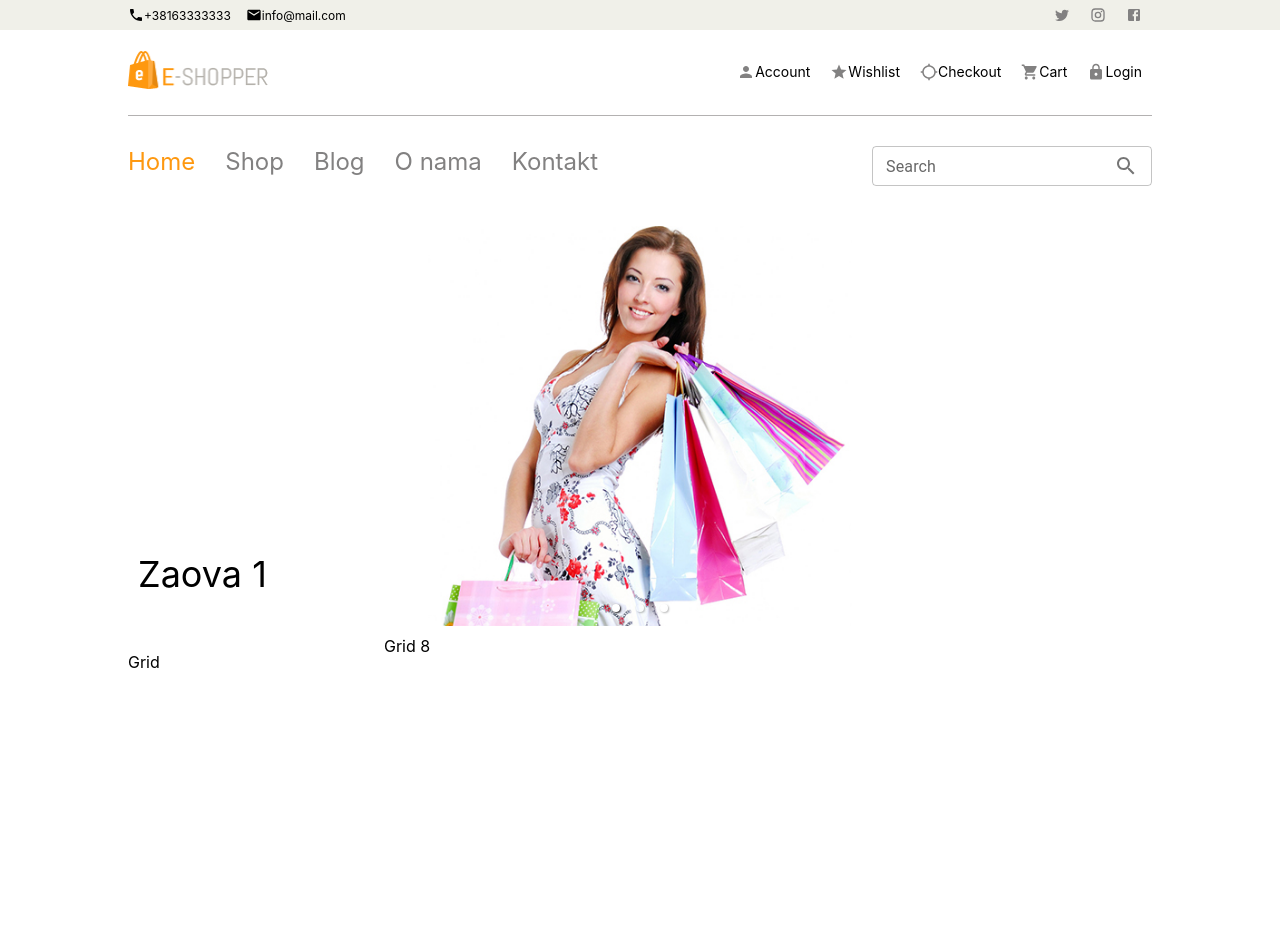
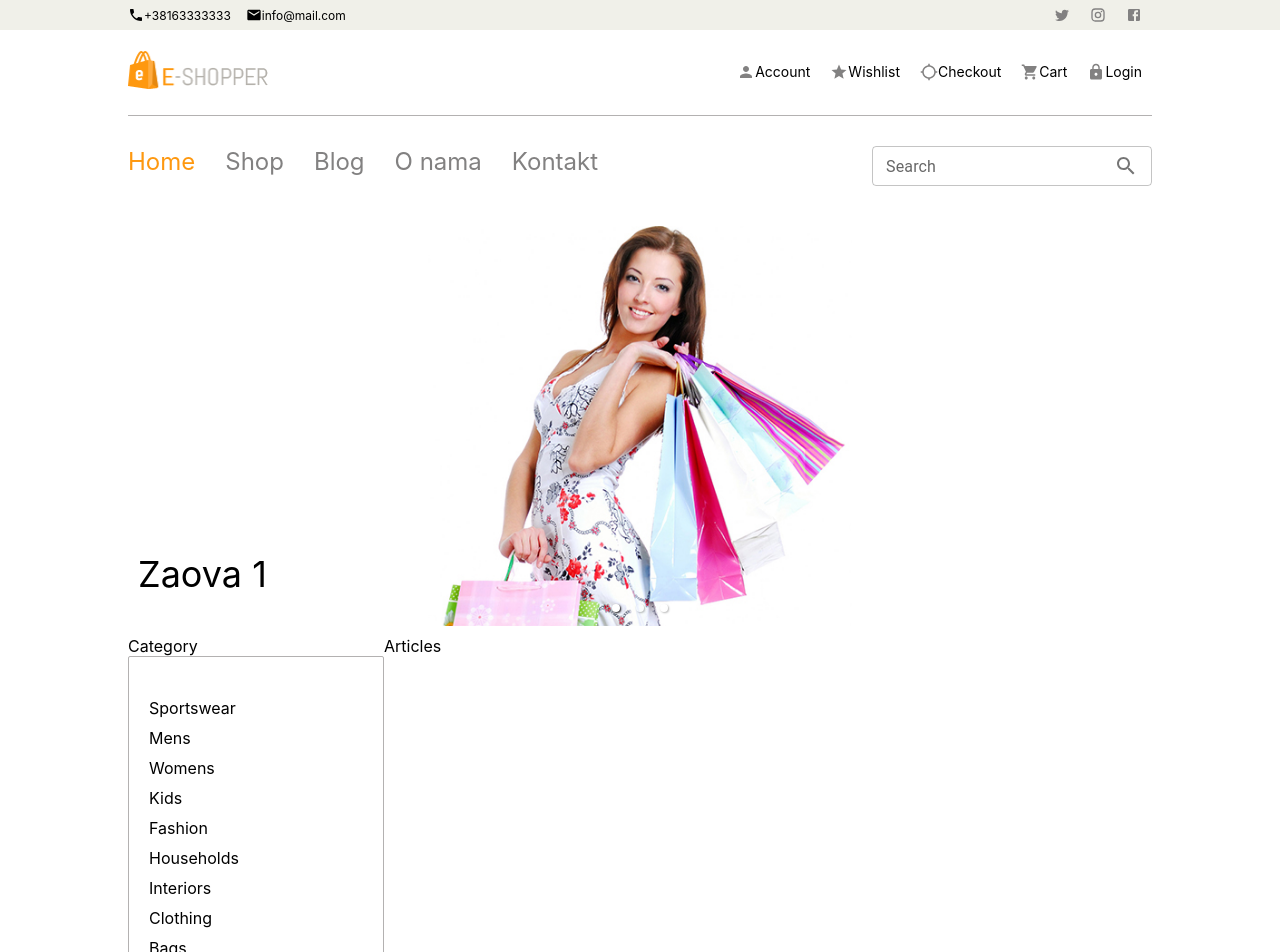
Before and after one commit to kemalkujovic/nitshop, a React (Create React App) app: page / in a window 1280 px wide. Shown: the top 952 px of the page. Before the commit the page ends 800 px from the top, so only its background shows below. Built offline with nearby package versions, Linux system fonts and the light colour scheme.

Commit message:
Add category and styling category

```diff
--- a/src/Templates/CategoryTab/CategoryTab.jsx
+++ b/src/Templates/CategoryTab/CategoryTab.jsx
@@ -1,21 +1,108 @@
 import React from "react";
 import Text from "../../components/Text/Text";
 import SimplifiedDiv from "../../components/SimplifiedDiv/SimplifiedDiv";
+import AddIcon from "@mui/icons-material/Add";
 import { colors } from "../../util/theme";
-
+const categories = [
+  {
+    name: "Sportswear",
+    active: false,
+  },
+  {
+    name: "Mens",
+    active: false,
+  },
+  {
+    name: "Womens",
+    active: false,
+  },
+  {
+    name: "Kids",
+    active: false,
+  },
+  {
+    name: "Fashion",
+    active: false,
+  },
+  {
+    name: "Households",
+    active: false,
+  },
+  {
+    name: "Interiors",
+    active: false,
+  },
+  {
+    name: "Clothing",
+    active: false,
+  },
+  {
+    name: "Bags",
+    active: false,
+  },
+  {
+    name: "Shoes",
+    active: false,
+  },
+];
+const subCategory = [
+  {
+    categoryName: "Sportswear",
+    name: "Addidas",
+    active: false,
+  },
+  {
+    categoryName: "Sportswear",
+    name: "Nike",
+    active: false,
+  },
+  {
+    categoryName: "Sportswear",
+    name: "Puma",
+    active: false,
+  },
+  {
+    categoryName: "Mens",
+    name: "Addidas",
+    active: false,
+  },
+  {
+    categoryName: "Mens",
+    name: "Nike",
+    active: false,
+  },
+  {
+    categoryName: "Mens",
+    name: "Puma",
+    active: false,
+  },
+];
 const CategoryTab = () => {
   const styles = {
     container: {
-      width: "100%",
-      borderWidth: "0.5px",
-      borderColor: colors.lightGray,
-      borderRadius: "5px",
+      // width: "100%",
+      border: `0.5px solid ${colors.lightGrayColor}`,
+      borderRadius: "2px",
       textAlign: "left",
+      padding: "15px 20px",
+    },
+    category: {
+      padding: "5px 0px",
+      listStyle: "none",
     },
   };
+
   return (
     <SimplifiedDiv style={styles.container}>
-      <p>Grid</p>
+      <ul style={styles.category}>
+        {categories.map((cat) => {
+          return (
+            <li style={styles.category} key={cat.name}>
+              {cat.name}
+            </li>
+          );
+        })}
+      </ul>
     </SimplifiedDiv>
   );
 };
--- a/src/Templates/Navigation/LinkBar.jsx
+++ b/src/Templates/Navigation/LinkBar.jsx
@@ -6,7 +6,6 @@
 import InputAdornment from "@mui/material/InputAdornment";
 import SearchIcon from "@mui/icons-material/Search";
 import Text from "../../components/Text/Text";
-import SearchBar from "./SearchBar";
 import SimplifiedDiv from "../../components/SimplifiedDiv/SimplifiedDiv";
 import { getScreenWidth } from "../../util/helper";
 import MenuIcon from "@mui/icons-material/Menu";
@@ -33,6 +32,12 @@
   linkMenu: {
     backgroundColor: colors.grayColor,
     textAlign: "left",
+    padding: "10px 20px",
+  },
+  links: {
+    padding: "10px 0px",
+    fontSize: fontSize.normal,
+    color: colors.white,
   },
 };
 const LinkBar = (props) => {
@@ -106,6 +111,7 @@
         style={{
           display: "flex",
           alignItems: "center",
+          margin: "15px 0px",
         }}
       >
         <Grid item xs={6} sm={6} md={6}>
@@ -144,21 +150,11 @@
       </SimplifiedDiv>
       {isOpen && (
         <SimplifiedDiv style={styles.linkMenu}>
-          <Text fontSize={fontSize.normal} color={colors.gray}>
-            Home
-          </Text>
-          <Text fontSize={fontSize.normal} color={colors.gray}>
-            Shop
-          </Text>
-          <Text fontSize={fontSize.normal} color={colors.gray}>
-            Blog
-          </Text>
-          <Text fontSize={fontSize.normal} color={colors.gray}>
-            About
-          </Text>
-          <Text fontSize={fontSize.normal} color={colors.gray}>
-            Kontakt
-          </Text>
+          <Text style={styles.links}>Home</Text>
+          <Text style={styles.links}>Shop</Text>
+          <Text style={styles.links}>Blog</Text>
+          <Text style={styles.links}>About</Text>
+          <Text style={styles.links}>Contact</Text>
         </SimplifiedDiv>
       )}
     </SimplifiedDiv>
--- a/src/Templates/ProductsHomePage/ProductsHomePage.jsx
+++ b/src/Templates/ProductsHomePage/ProductsHomePage.jsx
@@ -8,16 +8,25 @@
     container: {
       padding: "0px 10%",
     },
+    headingContainer: {
+      width: "100%",
+      textAlign: "center",
+    },
   };
   return (
     <>
       <SimplifiedDiv style={styles.container}>
         <Grid container direction="row">
           <Grid item md={3} lg={3}>
+            <SimplifiedDiv style={styles.headingContainer}>
+              <Text>Category</Text>
+            </SimplifiedDiv>
             <CategoryTab />
           </Grid>
           <Grid item md={9} lg={9}>
-            <Text>Grid 8</Text>
+            <SimplifiedDiv style={styles.headingContainer}>
+              <Text>Articles</Text>
+            </SimplifiedDiv>
           </Grid>
         </Grid>
       </SimplifiedDiv>
--- a/src/Templates/Slider/Slider.jsx
+++ b/src/Templates/Slider/Slider.jsx
@@ -30,6 +30,8 @@
   const setPaddingTop =
     deviceWidth === "SM" ? "10px" : deviceWidth === "MD" ? "20px" : "30px";
 
+  // const sliderWidthSM = deviceWidth === "SM" ? "100%" : "80%";
+
   const styles = {
     sliderContainer: {
       width: "100%",
--- a/src/util/theme.js
+++ b/src/util/theme.js
@@ -8,6 +8,8 @@
   limeGreen: "#9de848",
   lightRed: "#f23f35",
   red: "red",
+  white: "white",
+  dirtyWhite: "#fafdff",
 };
 export const fontWeight = {
   light: "100",
```
